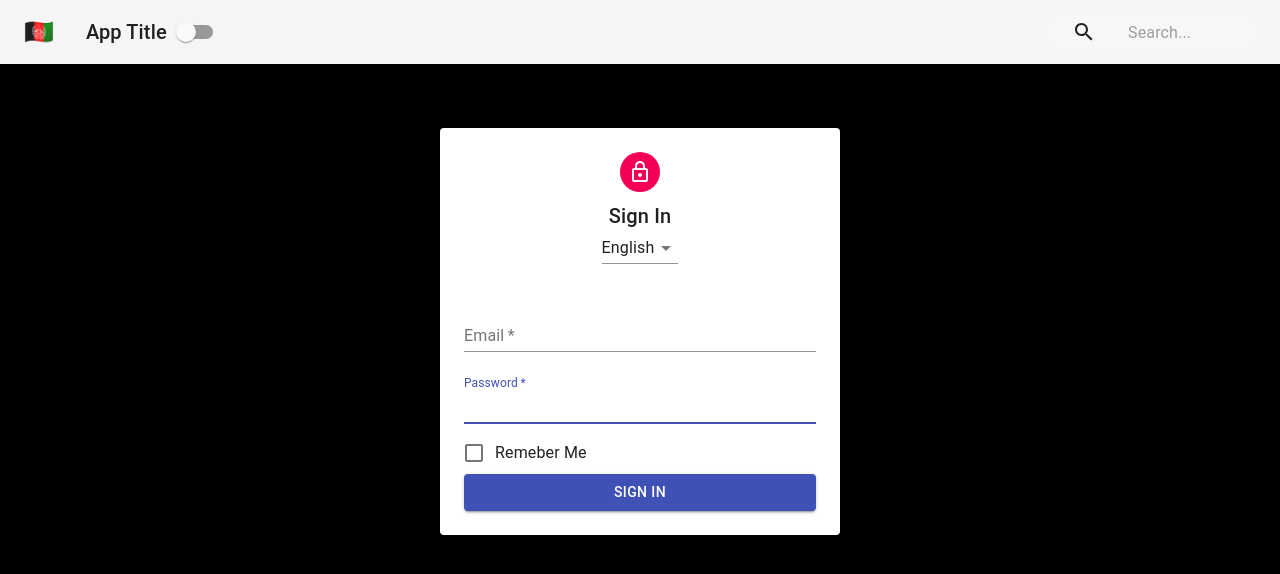
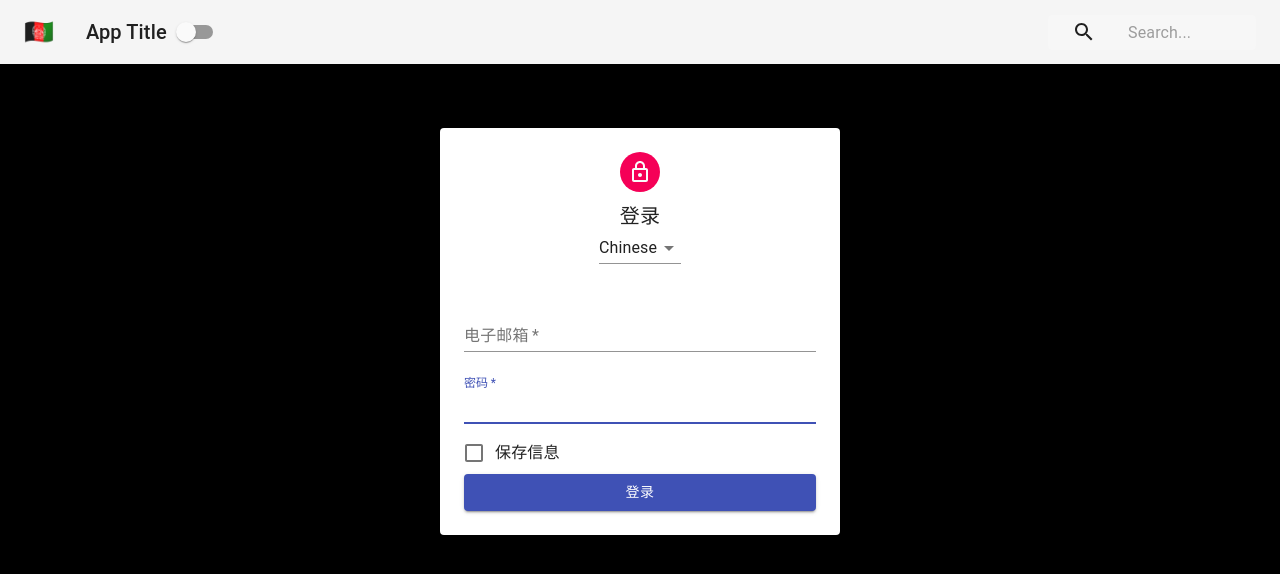
Before and after one commit to xiaomingfu/ModernReactBootcamp, a React (Create React App) app in the folder sec34_intro_the_context_api/: page / in a window 1280 px wide. Shown: the top 574 px of the page. Built offline with nearby package versions, Linux system fonts and the light colour scheme.

Commit message:
add LanguageContext and changeLanguage

```diff
--- a/sec34_intro_the_context_api/src/App.js
+++ b/sec34_intro_the_context_api/src/App.js
@@ -3,13 +3,16 @@ import Navbar from "./Navbar";
 import Form from "./Form";
 import PageContent from "./PageContent";
 import { ThemeProvider } from "./context/ThemeContext";
+import { LanguageProvider } from "./context/LanguageContext";
 function App() {
   return (
     <ThemeProvider>
-      <PageContent>
-        <Navbar />
-        <Form />
-      </PageContent>
+      <LanguageProvider>
+        <PageContent>
+          <Navbar />
+          <Form />
+        </PageContent>
+      </LanguageProvider>
     </ThemeProvider>
   );
 }
--- a/sec34_intro_the_context_api/src/Form.js
+++ b/sec34_intro_the_context_api/src/Form.js
@@ -15,33 +15,51 @@ import LockOutlinedIcon from "@material-ui/icons/LockOutlined";
 import { withStyles } from "@material-ui/core/styles";
 
 import styles from "./styles/FormStyle";
+import { LanguageContext } from "./context/LanguageContext";
+
+const words = {
+  english: {
+    email: "Email",
+    password: "Password",
+    signIn: "Sign In",
+    remember: "Remeber Me"
+  },
+  chinese: {
+    email: "电子邮箱",
+    password: "密码",
+    signIn: "登录",
+    remember: "保存信息"
+  }
+};
 class Form extends Component {
+  static contextType = LanguageContext;
   render() {
     const { classes } = this.props;
+    const { language, changeLanguage } = this.context;
+    const { email, password, signIn, remember } = words[language];
     return (
       <main className={classes.main}>
         <Paper className={classes.paper} margin="regular">
           <Avatar className={classes.avatar}>
             <LockOutlinedIcon />
           </Avatar>
-          <Typography variant="h6">Sign In</Typography>
-          <Select value="English">
-            <MenuItem value="English">English</MenuItem>
-            <MenuItem value="Spanish">Spanish</MenuItem>
-            <MenuItem value="Chinese">Chinese</MenuItem>
+          <Typography variant="h6">{signIn}</Typography>
+          <Select value={language} onChange={changeLanguage}>
+            <MenuItem value="english">English</MenuItem>
+            <MenuItem value="chinese">Chinese</MenuItem>
           </Select>
           <form className={classes.form}>
             <FormControl margin="normal" fullWidth required>
-              <InputLabel htmlFor="email">Email</InputLabel>
+              <InputLabel htmlFor="email">{email}</InputLabel>
               <Input name="email" type="text" id="email" autoFocus />
             </FormControl>
             <FormControl margin="normal" fullWidth required>
-              <InputLabel htmlFor="password">Password</InputLabel>
+              <InputLabel htmlFor="password">{password}</InputLabel>
               <Input name="password" type="password" id="password" autoFocus />
             </FormControl>
             <FormControlLabel
               control={<Checkbox color="primary" />}
-              label="Remeber Me"
+              label={remember}
             />
             <Button
               variant="contained"
@@ -50,7 +68,7 @@ class Form extends Component {
               color="primary"
               className="classes.submit"
             >
-              Sign In
+              {signIn}
             </Button>
           </form>
         </Paper>
--- /dev/null
+++ b/sec34_intro_the_context_api/src/context/LanguageContext.js
@@ -0,0 +1,23 @@
+import React, { createContext } from "react";
+
+export const LanguageContext = createContext();
+
+export class LanguageProvider extends React.Component {
+  constructor(props) {
+    super(props);
+    this.state = { language: "chinese" };
+    this.changeLanguage = this.changeLanguage.bind(this);
+  }
+  changeLanguage(e) {
+    this.setState({ language: e.target.value });
+  }
+  render() {
+    return (
+      <LanguageContext.Provider
+        value={{ ...this.state, changeLanguage: this.changeLanguage }}
+      >
+        {this.props.children}
+      </LanguageContext.Provider>
+    );
+  }
+}
```
